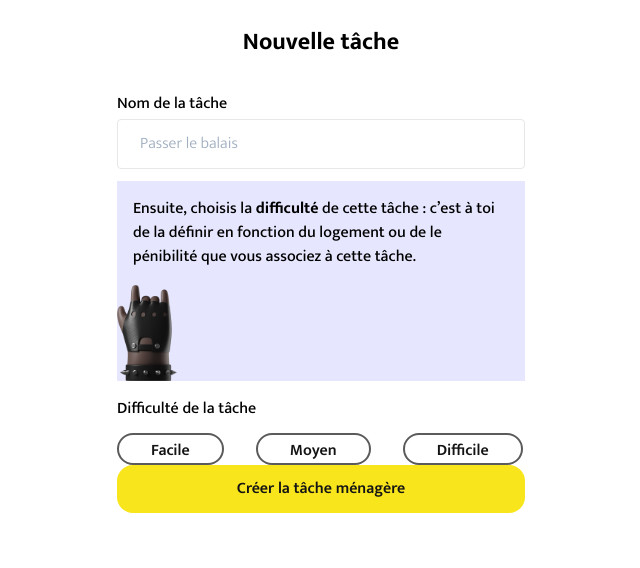
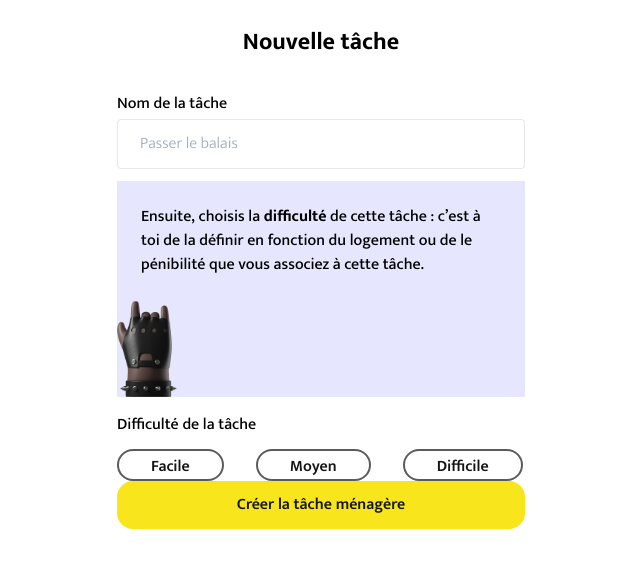
Before and after one commit to antoinechassagne/stov, a Nuxt app: page /tasks/Create in a window 1280 px wide. Both pictures are taken after a click on the button "Valider le nom". Shown: the top 568 px of the page, without its empty margins (319-959 px from the left). Built offline with nearby package versions, Linux system fonts and the light colour scheme.

Commit message:
Fix explication card padding

```diff
--- a/pages/tasks/Create.vue
+++ b/pages/tasks/Create.vue
@@ -19,7 +19,7 @@
 
         <div id="etape-2" v-if="step === 2">
           <div class="bg-blue-10 mb-4" v-if="step === 2">
-            <p class="p-4">
+            <p class="p-6">
               Ensuite, choisis la <b>difficulté</b> de cette tâche : c’est à toi de la définir en fonction du logement
               ou de le pénibilité que vous associez à cette tâche.
             </p>
@@ -38,7 +38,7 @@
 
           <div id="etape-3" v-if="step === 3">
             <div class="bg-blue-10 mb-4" v-if="step !== 3">
-              <p class="p-4">
+              <p class="p-6">
                 Enfin, choisis sa <b>récurrence</b> : elle te permet de différencier les tâches récurrentes quotidiennes
                 (au moins une fois par jour) des tâches occassionnelles hebdomadaires (maximum une fois par semaine).
               </p>
@@ -55,7 +55,7 @@
         <div id="etape-4">
           <div class="bg-blue-10 mb-4" v-if="step === 4">
             <img src="../../assets/styles/images/maindoigt.svg">
-            <p class="p-4">
+            <p class="p-6">
               Et voilà ! Maintenant tu peux l’ajouter à ta liste de tâche.
             </p>
           </div>
```
